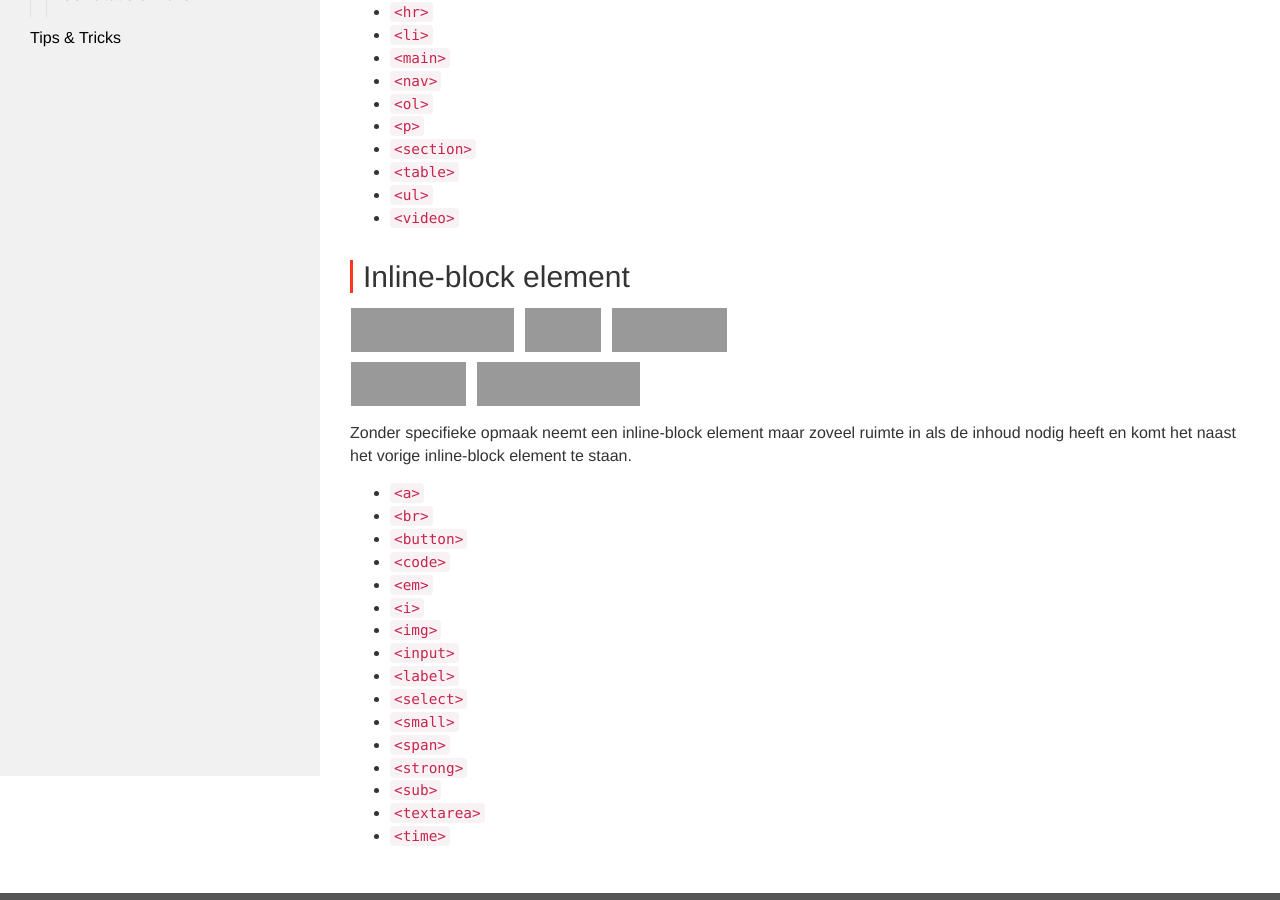
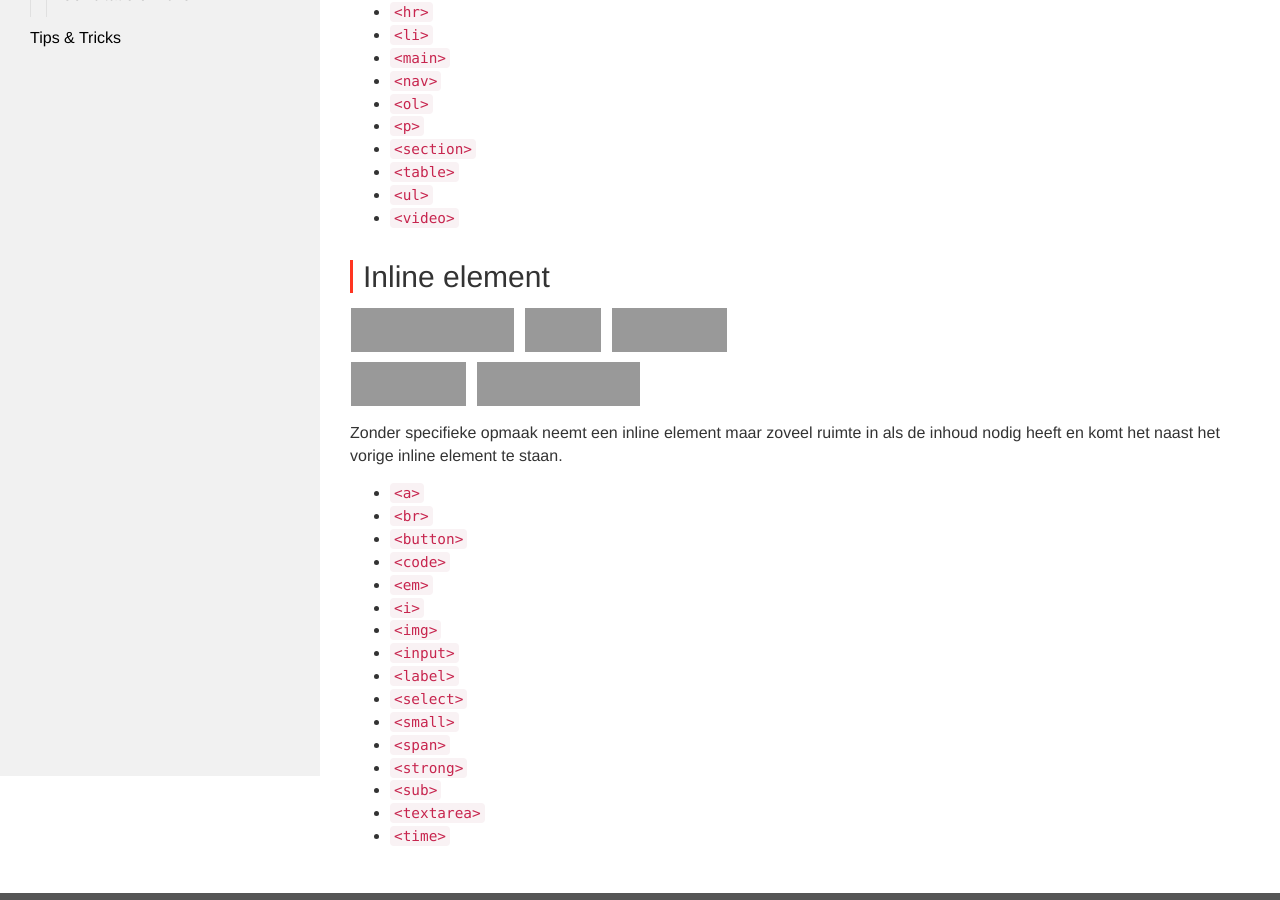
Before and after one commit to Syntra-Brussel/webdesign, a Jekyll site: the page built from html/elementen/block_vs_inline_block.md, in a window 1280 px wide and 900 px high, scrolled down 724 px. Built offline with Jekyll 4.4.1, drawn with Linux system fonts in a browser that asks for light colours; nearby versions of some CDN libraries; a script that is not in the unit is left out; some of the changed text lies outside the part shown.

Commit message:
Update block_vs_inline_block.md

```diff
--- a/html/elementen/block_vs_inline_block.md
+++ b/html/elementen/block_vs_inline_block.md
@@ -1,6 +1,6 @@
 ---
 layout: template
-title: Block vs. inline-block elementen
+title: Block vs. inline elementen
 url: /html/elementen/block_vs_inline_block
 collection: [html, elementen]
 ---
@@ -36,12 +36,12 @@ Zonder specifieke opmaak neem een block element de volledige breedte van het sch
 <li><code>&lt;video&gt;</code></li>
 </ul>
 
-## Inline-block element
+## Inline element
 
 <img src="{{ '/html/elementen/images/inline_block.png' | relative_url}}" />
 
 
-Zonder specifieke opmaak neemt een inline-block element maar zoveel ruimte in als de inhoud nodig heeft en komt het naast het vorige inline-block element te staan.
+Zonder specifieke opmaak neemt een inline element maar zoveel ruimte in als de inhoud nodig heeft en komt het naast het vorige inline element te staan.
 
 <ul>
 <li><code>&lt;a&gt;</code></li>
```
